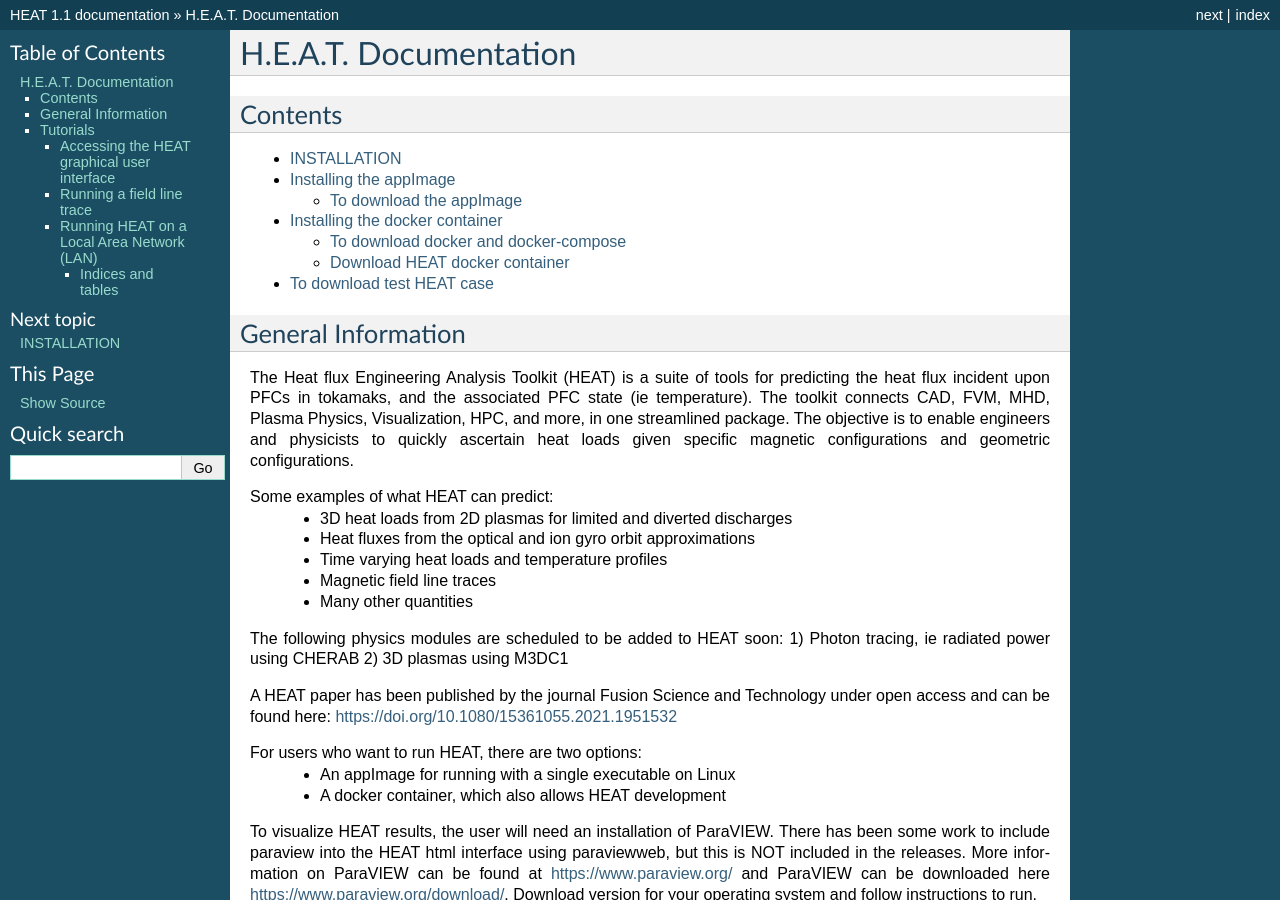
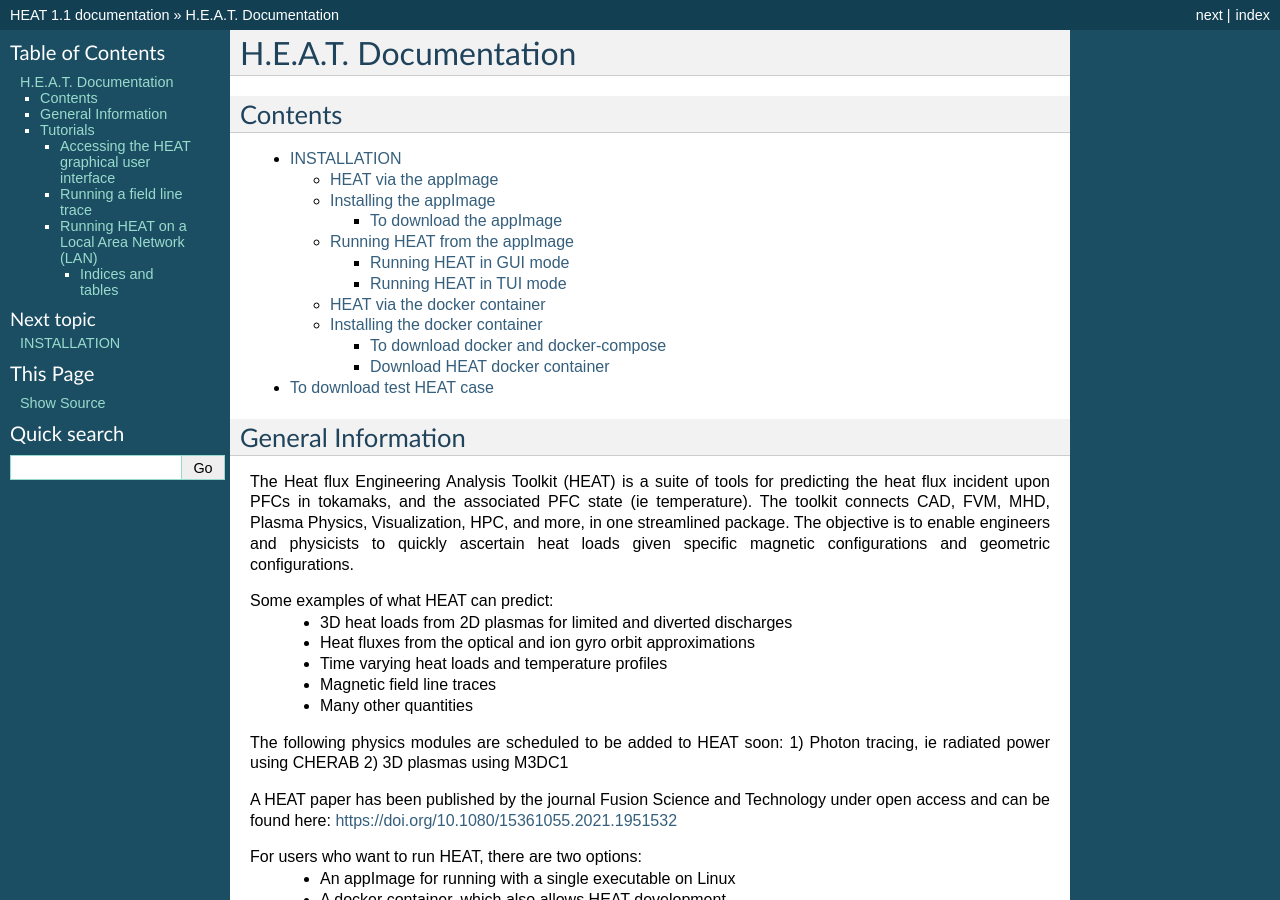
Before and after one commit to plasmapotential/HEAT, a Sphinx documentation site: the page built from docs/source/index.rst, in a window 1280 px wide and 900 px high. Built offline with Sphinx 7.4.7, drawn with Linux system fonts in a browser that asks for light colours; some of the changed lines change nothing that is shown.

Commit message:
tutorial v2

```diff
--- /dev/null
+++ b/docs/source/appimage.rst
@@ -0,0 +1,56 @@
+HEAT via the appImage
+=====================
+This page provides information on downloading and running HEAT from the appImage.
+
+Installing the appImage
+=======================
+
+HEAT appImage installation is relatively simple, and consists of downloading the latest HEAT
+appImage from github (`<https://github.com/plasmapotential/HEAT>`_).  For
+visualizing HEAT output, the user should have a local copy of ParaVIEW (preferably 5.8+).
+
+To download the appImage
+------------------------
+
+Commands for installing HEAT are given below.  A video installation tutorial is provided below the commands.
+
+In linux terminal run the following command from a directory of your choosing, with the <tag>
+modified to reflect the latest version::
+
+    wget https://github.com/plasmapotential/HEAT/releases/download/<tag>/HEAT_AppImage-<tag>-x86_64.AppImage
+
+For example, to download <tag> = v2.0.0, the command would appear as follows:
+
+    wget https://github.com/plasmapotential/HEAT/releases/download/v2.0.0/HEAT_AppImage-v2.0.0-x86_64.AppImage
+
+Alternatively, you may download the latest release directly from github:
+`<https://github.com/plasmapotential/HEAT/releases>`_
+
+After downloading, make file executable::
+
+    chmod +x HEAT_AppImage-<tag>-x86_64.AppImage
+
+
+HEAT Installation Video:
+
+    .. raw:: html
+
+        <div style="position: relative; padding-bottom: 2%; height: 0; overflow: hidden; max-width: 100%; height: auto;">
+            <iframe width="560" height="315" src="https://www.youtube.com/embed/mDui3_z_2oM" frameborder="0" allow="accelerometer; autoplay; clipboard-write; encrypted-media; gyroscope; picture-in-picture" allowfullscreen></iframe>
+        </div>
+
+
+Running HEAT from the appImage
+=================================
+In HEAT v2+ here are two ways a user can run HEAT:
+ - In an html5 based Graphical User Interface (GUI)
+ - From a Terminal User Interface (TUI)
+
+Starting HEAT from both interfaces is covered in the following sections.
+
+
+Running HEAT in GUI mode
+------------------------
+
+Running HEAT in TUI mode
+------------------------
--- /dev/null
+++ b/docs/source/docker.rst
@@ -0,0 +1,33 @@
+HEAT via the docker container
+=============================
+This page provides information on downloading and running HEAT from the docker
+container.
+
+Installing the docker container
+===============================
+
+To run the HEAT docker container, the user will need docker and docker-compose
+installed on the local machine.
+
+To download docker and docker-compose
+-------------------------------------
+
+First download docker (docker engine)
+ - (`<https://docs.docker.com/engine/install/>`_)
+
+Next, set the user up for running docker.  This includes adding the user to the
+docker group (example link below for Linux)
+ - (`<https://docs.docker.com/engine/install/linux-postinstall/>`_)
+
+Install docker-compose, which is necessary to configure the HEAT environment
+  - (`<https://docs.docker.com/compose/install/>`_)
+
+Download HEAT docker container
+------------------------------
+
+Now that docker is installed, you will need to pull the HEAT docker container
+from docker hub.  The HEAT docker hub page is located here:
+ - (`<https://hub.docker.com/r/plasmapotential/heat>`_)
+
+To pull from docker hub, execute the following command
+    docker pull plasmapotential/heat
--- a/docs/source/install.rst
+++ b/docs/source/install.rst
@@ -11,74 +11,12 @@ If your goal is to get up an running quickly on a Linux machine, then choose
 the appImage.  If your goal is to develop and edit the source code, then choose
 the docker container.
 
+The links below provide access to tutorials both methods.
 
-Installing the appImage
-=======================
+.. toctree::
 
-HEAT appImage installation is relatively simple, and consists of downloading the latest HEAT
-appImage from github (`<https://github.com/plasmapotential/HEAT>`_).  For
-visualizing HEAT output, the user should have a local copy of ParaVIEW (preferably 5.8+).
-
-To download the appImage
-------------------------
-
-Commands for installing HEAT are given below.  A video installation tutorial is provided below the commands.
-
-In linux terminal run the following command from a directory of your choosing, with the <tag>
-modified to reflect the latest version::
-
-    wget https://github.com/plasmapotential/HEAT/releases/download/<tag>/HEAT_AppImage-<tag>-x86_64.AppImage
-
-For example, to download <tag> = v2.0.0, the command would appear as follows:
-
-    wget https://github.com/plasmapotential/HEAT/releases/download/v2.0.0/HEAT_AppImage-v2.0.0-x86_64.AppImage
-
-Alternatively, you may download the latest release directly from github:
-`<https://github.com/plasmapotential/HEAT/releases>`_
-
-After downloading, make file executable::
-
-    chmod +x HEAT_AppImage-<tag>-x86_64.AppImage
-
-
-HEAT Installation Video:
-
-    .. raw:: html
-
-        <div style="position: relative; padding-bottom: 2%; height: 0; overflow: hidden; max-width: 100%; height: auto;">
-            <iframe width="560" height="315" src="https://www.youtube.com/embed/mDui3_z_2oM" frameborder="0" allow="accelerometer; autoplay; clipboard-write; encrypted-media; gyroscope; picture-in-picture" allowfullscreen></iframe>
-        </div>
-
-
-Installing the docker container
-===============================
-
-To run the HEAT docker container, the user will need docker and docker-compose
-installed on the local machine.
-
-To download docker and docker-compose
--------------------------------------
-
-First download docker (docker engine)
- - (`<https://docs.docker.com/engine/install/>`_)
-
-Next, set the user up for running docker.  This includes adding the user to the
-docker group (example link below for Linux)
- - (`<https://docs.docker.com/engine/install/linux-postinstall/>`_)
-
-Install docker-compose, which is necessary to configure the HEAT environment
-  - (`<https://docs.docker.com/compose/install/>`_)
-
-Download HEAT docker container
-------------------------------
-
-Now that docker is installed, you will need to pull the HEAT docker container
-from docker hub.  The HEAT docker hub page is located here:
- - (`<https://hub.docker.com/r/plasmapotential/heat>`_)
-
-To pull from docker hub, execute the following command
-    docker pull plasmapotential/heat
-
+  appimage
+  docker
 
 To download test HEAT case
 ==========================
```
